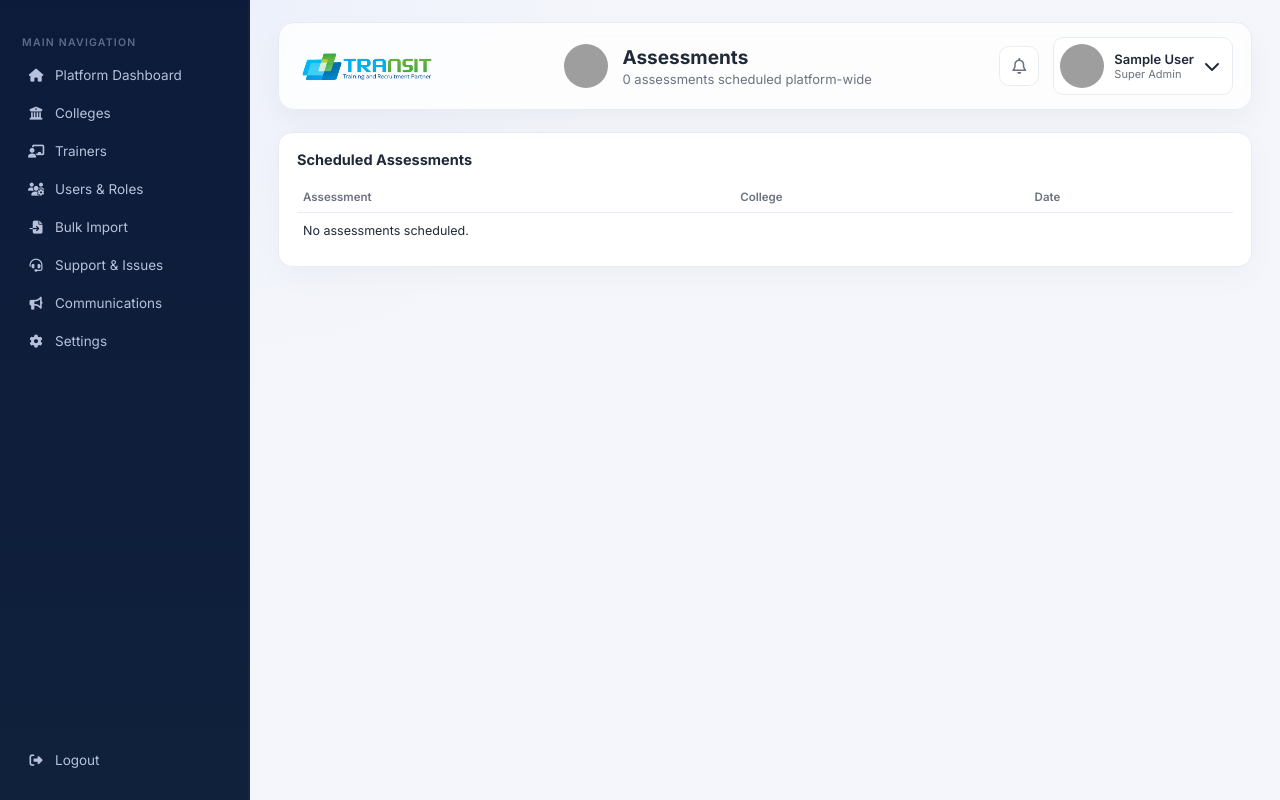
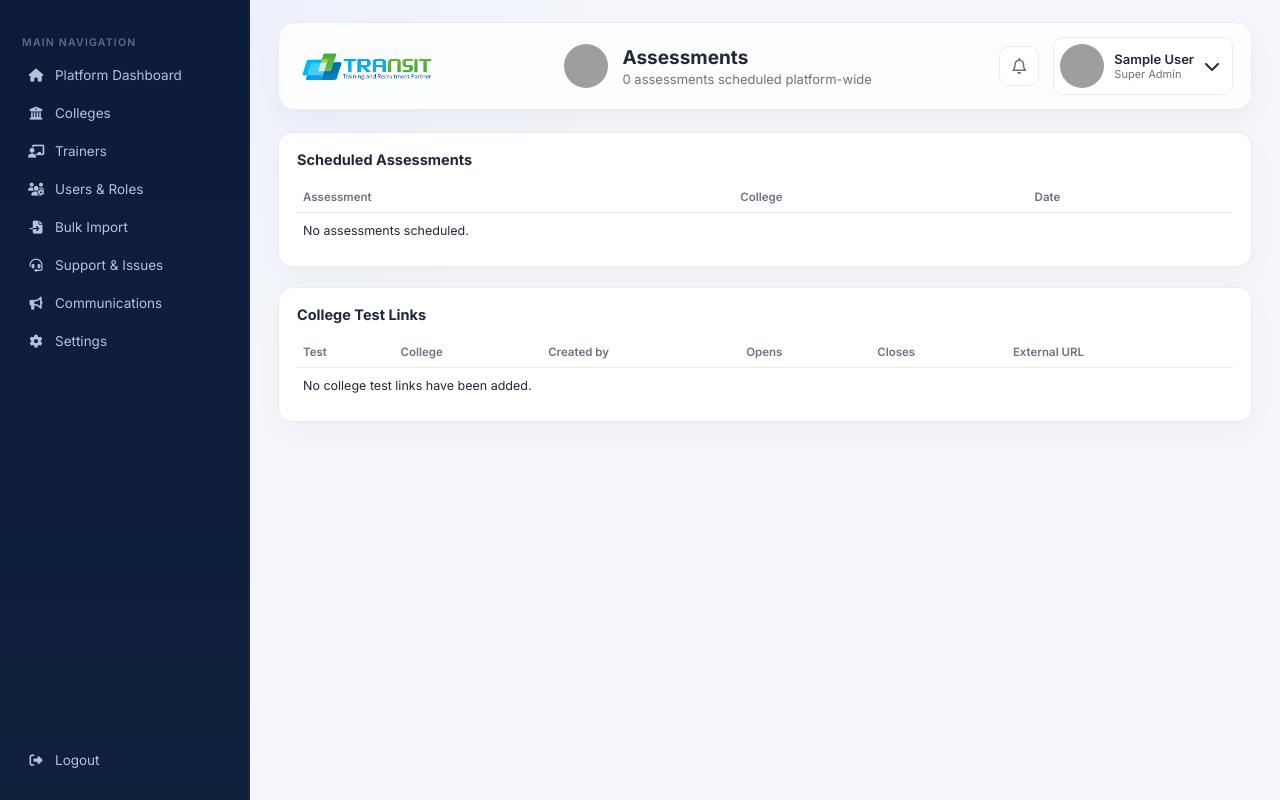
Before and after one commit to Nikhil3537/transit-nexus, a Django app: page /admin-assessments/ in a window 1280 px wide. Run offline with Django 5.2, Linux system fonts and the light colour scheme; the visitor is signed in with stand-in values (Sample User, id 1); data comes from the database, SQL or seed files in the repository; data that the repository does not hold is empty; grey boxes are pictures that could not be loaded.

Commit message:
Allow colleges to schedule external test links

```diff
--- a/dashboard/templates/dashboard/scheduled_tests.html
+++ b/dashboard/templates/dashboard/scheduled_tests.html
@@ -12,7 +12,7 @@
           {% if test.external_url and now >= test.opens_at and now < test.closes_at %}
             <div><a href="{{ test.external_url }}" target="_blank" rel="noopener">Open Testmoz assessment</a></div>
           {% endif %}
-        </td><td>{{ test.trainer.user.get_full_name|default:test.trainer.user.username }}</td><td>{{ test.opens_at|date:"d M Y H:i" }}</td><td>{{ test.closes_at|date:"d M Y H:i" }}</td><td>{{ test.duration_minutes }} min</td>
+        </td><td>{% if test.trainer %}{{ test.trainer.user.get_full_name|default:test.trainer.user.username }}{% else %}College{% endif %}</td><td>{{ test.opens_at|date:"d M Y H:i" }}</td><td>{{ test.closes_at|date:"d M Y H:i" }}</td><td>{{ test.duration_minutes }} min</td>
         <td>{% if now >= test.closes_at %}{% if test.external_url %}Closed{% elif attempt and attempt.status == "submitted" %}{% if attempt.pending_manual_review %}Submitted · written answers under review{% else %}{{ attempt.score }} / {{ attempt.possible_points }}{% endif %}{% else %}Closed{% endif %}{% elif now < test.opens_at %}Scheduled{% elif test.external_url %}External assessment open{% elif attempt and attempt.status == "submitted" %}Submitted · results after close{% else %}Available{% endif %}</td>
         <td>
           {% if test.external_url and now >= test.opens_at and now < test.closes_at %}
--- a/portal/forms.py
+++ b/portal/forms.py
@@ -269,3 +269,34 @@ class OnlineTestForm(forms.ModelForm):
         if duration is not None and not 1 <= duration <= 600:
             self.add_error("duration_minutes", "Duration must be between 1 and 600 minutes.")
         return cleaned
+
+
+class CollegeExternalTestForm(forms.ModelForm):
+    external_url = forms.URLField(
+        required=True,
+        label="Test URL",
+        help_text="Paste the participant link from Testmoz, not your Testmoz account URL.",
+    )
+    opens_at = forms.DateTimeField(input_formats=["%Y-%m-%dT%H:%M"])
+    closes_at = forms.DateTimeField(input_formats=["%Y-%m-%dT%H:%M"])
+
+    class Meta:
+        model = OnlineTest
+        fields = ["title", "instructions", "external_url", "opens_at", "closes_at", "duration_minutes"]
+        widgets = {
+            "instructions": forms.Textarea(attrs={"rows": 3}),
+            "external_url": forms.URLInput(attrs={"placeholder": "https://testmoz.com/your-test"}),
+            "opens_at": forms.DateTimeInput(attrs={"type": "datetime-local"}, format="%Y-%m-%dT%H:%M"),
+            "closes_at": forms.DateTimeInput(attrs={"type": "datetime-local"}, format="%Y-%m-%dT%H:%M"),
+            "duration_minutes": forms.NumberInput(attrs={"min": "1", "max": "600"}),
+        }
+
+    def clean(self):
+        cleaned = super().clean()
+        opens_at = cleaned.get("opens_at")
+        closes_at = cleaned.get("closes_at")
+        if opens_at and closes_at and closes_at <= opens_at:
+            self.add_error("closes_at", "The close time must be after the open time.")
+        if closes_at and closes_at <= timezone.now():
+            self.add_error("closes_at", "The test must close in the future.")
+        return cleaned
--- a/portal/management/commands/send_due_test_links.py
+++ b/portal/management/commands/send_due_test_links.py
@@ -32,7 +32,7 @@ class Command(BaseCommand):
             ).exclude(user__email="").values_list("user__email", flat=True)
             recipients = list(dict.fromkeys(
                 [email.strip() for email in student_emails if email and email.strip()]
-                + ([test.trainer.user.email.strip()] if test.trainer.user.is_active and test.trainer.user.email.strip() else [])
+                + ([test.trainer.user.email.strip()] if test.trainer and test.trainer.user.is_active and test.trainer.user.email.strip() else [])
             ))
             if not recipients:
                 self.stderr.write(f"No email recipients for test {test.pk} ({test.title}); will retry.")
--- a/portal/models.py
+++ b/portal/models.py
@@ -211,7 +211,7 @@ class TrainerAssessment(models.Model):
 
 
 class OnlineTest(models.Model):
-    trainer = models.ForeignKey(TrainerProfile, on_delete=models.CASCADE, related_name="online_tests")
+    trainer = models.ForeignKey(TrainerProfile, on_delete=models.CASCADE, related_name="online_tests", null=True, blank=True)
     college = models.ForeignKey(CollegeProfile, on_delete=models.CASCADE, related_name="online_tests", null=True, blank=True)
     title = models.CharField(max_length=160)
     instructions = models.TextField(blank=True)
--- a/portal/templates/portal/admin_assessments.html
+++ b/portal/templates/portal/admin_assessments.html
@@ -12,4 +12,15 @@
     </tbody>
   </table>
 </section>
+<section class="panel">
+  <div class="panel-head"><h3>College Test Links</h3></div>
+  <table class="data-table">
+    <thead><tr><th>Test</th><th>College</th><th>Created by</th><th>Opens</th><th>Closes</th><th>External URL</th></tr></thead>
+    <tbody>
+    {% for test in online_tests %}
+      <tr><td>{{ test.title }}</td><td>{{ test.college.college_name|default:"—" }}</td><td>{% if test.trainer %}{{ test.trainer.user.get_full_name|default:test.trainer.user.username }}{% else %}College account{% endif %}</td><td>{{ test.opens_at|date:"d M Y H:i" }}</td><td>{{ test.closes_at|date:"d M Y H:i" }}</td><td><a href="{{ test.external_url }}" target="_blank" rel="noopener">Open test</a></td></tr>
+    {% empty %}<tr><td colspan="6">No college test links have been added.</td></tr>{% endfor %}
+    </tbody>
+  </table>
+</section>
 {% endblock %}
--- a/portal/views.py
+++ b/portal/views.py
@@ -27,7 +27,7 @@ from .models import (
     OnlineTestAttempt, OnlineTestAnswer, JobDrive, Offer,
 )
 from .forms import (
-    CollegeAssessmentForm, CollegeInvoiceForm, CollegeProgramForm, CollegeQuickReportForm,
+    CollegeAssessmentForm, CollegeExternalTestForm, CollegeInvoiceForm, CollegeProgramForm, CollegeQuickReportForm,
     CollegeInvoiceForm, CollegeQuickReportForm, CollegeStudentAccountForm, CollegeStudentForm,
     DepartmentAttendanceForm, FacultyForm, OnlineTestForm, PlacementRecordForm, SyllabusCoverageForm,
 )
@@ -898,8 +898,10 @@ def admin_programs(request):
 def admin_assessments(request):
     profile, _ = AdminProfile.objects.get_or_create(user=request.user)
     items = AdminScheduleItem.objects.filter(kind="assessment")
+    online_tests = OnlineTest.objects.filter(external_url__gt="").select_related("college", "trainer__user")
     ctx = _page_ctx(profile, ADMIN_NAV, "Assessments", "Assessments",
-                    f"{items.count()} assessments scheduled platform-wide", "Super Admin", items=items)
+                    f"{items.count() + online_tests.count()} assessments scheduled platform-wide", "Super Admin",
+                    items=items, online_tests=online_tests)
     return render(request, "portal/admin_assessments.html", ctx)
 
 
@@ -1604,11 +1606,44 @@ def college_students(request):
 def college_assessments(request):
     profile = request.user.college_profile
     assessments = profile.assessments.all()
-    management = _college_record_context(request, profile, CollegeAssessment, CollegeAssessmentForm, "college_assessments")
+    linked_tests = profile.online_tests.filter(external_url__gt="", trainer__isnull=True).all()
+    external_form = CollegeExternalTestForm()
+    external_action = request.method == "POST" and request.POST.get("action") in {"add_external_test", "delete_external_test"}
+
+    if external_action and request.POST.get("action") == "add_external_test":
+        external_form = CollegeExternalTestForm(request.POST)
+        if external_form.is_valid():
+            online_test = external_form.save(commit=False)
+            online_test.college = profile
+            online_test.trainer = None
+            online_test.save()
+            messages.success(request, "Test link scheduled for students at your college.")
+            return redirect("college_assessments")
+    elif external_action and request.POST.get("action") == "delete_external_test":
+        test_id = request.POST.get("test_id", "")
+        linked_test = profile.online_tests.filter(
+            pk=test_id, external_url__gt="", trainer__isnull=True,
+        ).first() if test_id.isdecimal() else None
+        if linked_test:
+            linked_test.delete()
+            messages.success(request, "Test link removed.")
+        else:
+            messages.error(request, "That test link was not found for your college.")
+        return redirect("college_assessments")
+
+    if external_action:
+        management = {
+            "records": assessments,
+            "edit_record": None,
+            "record_form": CollegeAssessmentForm(),
+        }
+    else:
+        management = _college_record_context(request, profile, CollegeAssessment, CollegeAssessmentForm, "college_assessments")
     if not isinstance(management, dict):
         return management
     ctx = _page_ctx(profile, COLLEGE_NAV, "Assessments", "Assessments",
                     f"{assessments.count()} assessments", "College Admin", assessments=assessments,
+                    linked_tests=linked_tests, external_form=external_form,
                     csv_dataset="assessments", **management)
     return render(request, "portal/college_assessments.html", ctx)
 
```
Also changed, not shown: portal/templates/portal/college_assessments.html (+18 -0 lines), portal/migrations/0012_alter_onlinetest_trainer_nullable.py (added).
